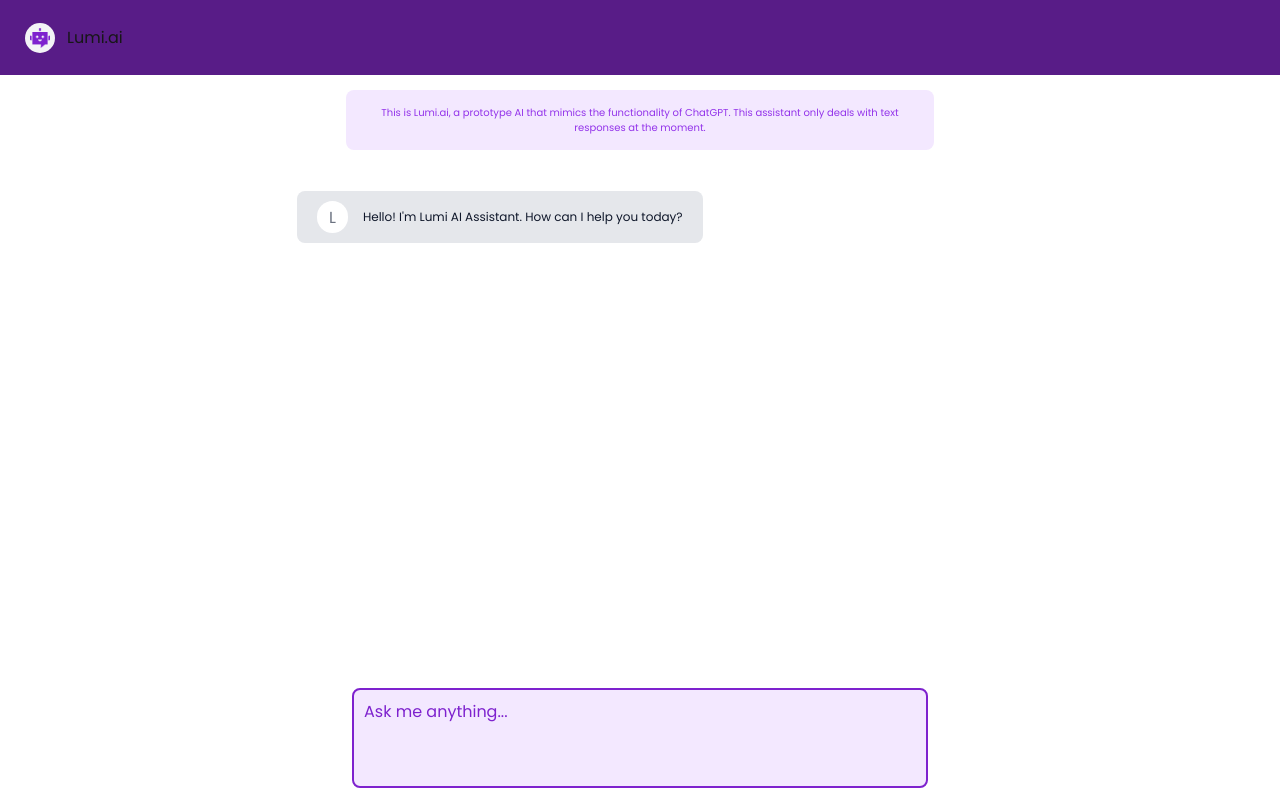
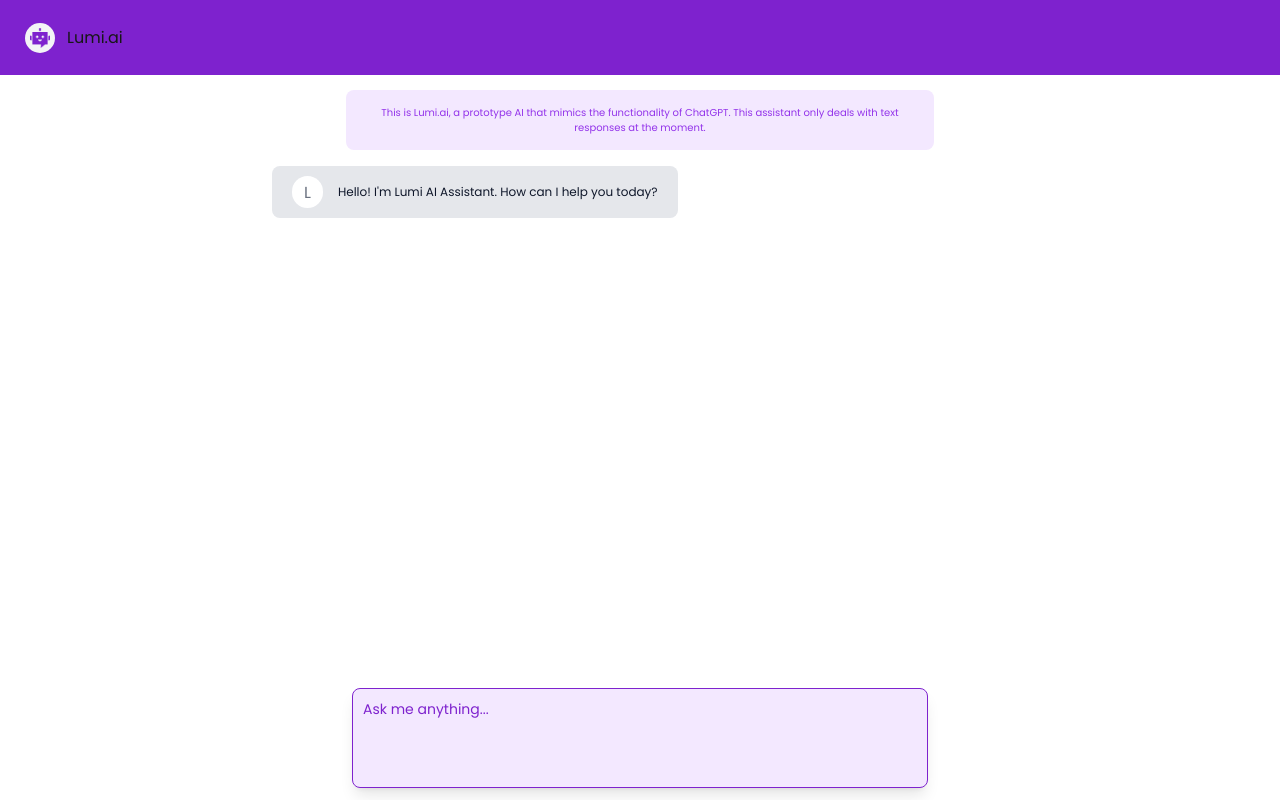
Before and after one commit to ashishthoppil/mt-ai-chatbot, a Next.js app: page / in a window 1280 px wide. Built offline with nearby package versions, Linux system fonts and the light colour scheme.

Commit message:
Formatting changes

```diff
--- a/app/components/TextChat.jsx
+++ b/app/components/TextChat.jsx
@@ -30,7 +30,7 @@ export const TextChat = () => {
             <div className='w-[80%] bg-purple-100 text-purple-600 text-[10px] text-center rounded-lg mx-auto mt-[10px] p-[15px]'>
                 This is Lumi.ai, a prototype AI that mimics the functionality of ChatGPT. This assistant only deals with text responses at the moment.
             </div>
-            <div className='p-[25px] h-[55%]' style={{ overflowY: 'auto' }}>
+            <div className='h-[55%]' style={{ overflowY: 'auto' }}>
                 {messages.map((msg, idx) => (
                 <div className={msg.role === 'user' ? 'flex justify-end' : 'flex'} key={idx} style={{ marginBottom: '1rem', whiteSpace: 'pre-wrap' }}>
                     <>{msg.role === 'user' ?
@@ -42,7 +42,8 @@ export const TextChat = () => {
                 </div>
                 ))}
                 {isLoading && (
-                <div className='flex gap-2'><Image
+                <div className='flex gap-2'>
+                <Image
                     src="/icons/loader.svg"
                     width={30}
                     height={30}
@@ -58,10 +59,10 @@ export const TextChat = () => {
             handleSubmit(event);
             inputRef.current.blur();
             }}>
-            <div className='text-purple-700 border-2 border-purple-700 bg-purple-100 rounded-lg h-[100px] py-[10px] px-[10px] w-[100%]'>
+            <div className='shadow-lg text-purple-700 border-[1px] border-purple-700 bg-purple-100 rounded-lg h-[100px] py-[10px] px-[10px] w-[100%]'>
                 <textarea
                 ref={inputRef}
-                className='w-full outline-none bg-purple-100 placeholder-purple-700 resize-none'
+                className='w-full outline-none bg-purple-100 placeholder-purple-700 resize-none text-sm'
                 value={input}
                 onChange={handleInputChange}
                 onKeyDown={(event) => { if (event.key === 'Enter') { handleSubmit(event);
--- a/app/page.js
+++ b/app/page.js
@@ -12,7 +12,7 @@ export const poppins = Poppins({
 export default function Home() {
   return (
     <main className={`flex flex-col items-center justify-between pb-32 gap-4 flex-grow overflow-y-auto ${poppins.className}`}>
-      <header className='fixed top-0 z-50 flex justify-between px-[25px] py-[10px] max-w-screen mx-auto w-full gap-2 items-center h-[75px] bg-purple-900 '>
+      <header className='fixed top-0 z-50 flex justify-between px-[25px] py-[10px] max-w-screen mx-auto w-full gap-2 items-center h-[75px] bg-purple-700 '>
         <div className='flex items-center gap-3 w-full'>
           <span className='bg-gray-100 text-gray-500 rounded-full p-[5px]'>
             <Image
```
